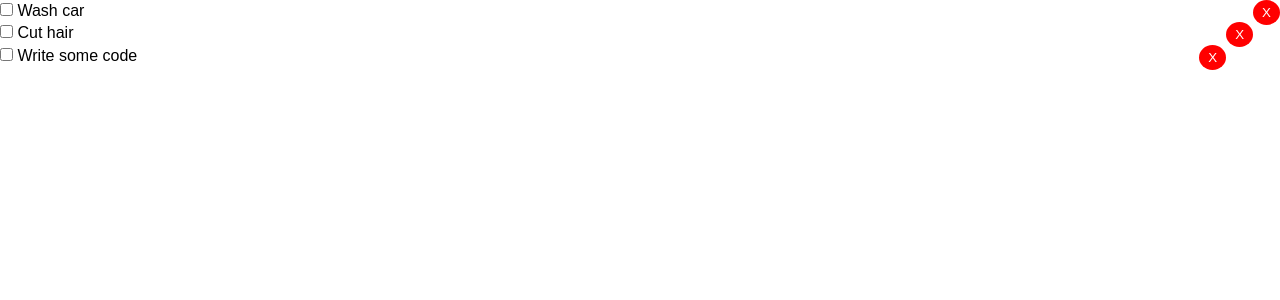
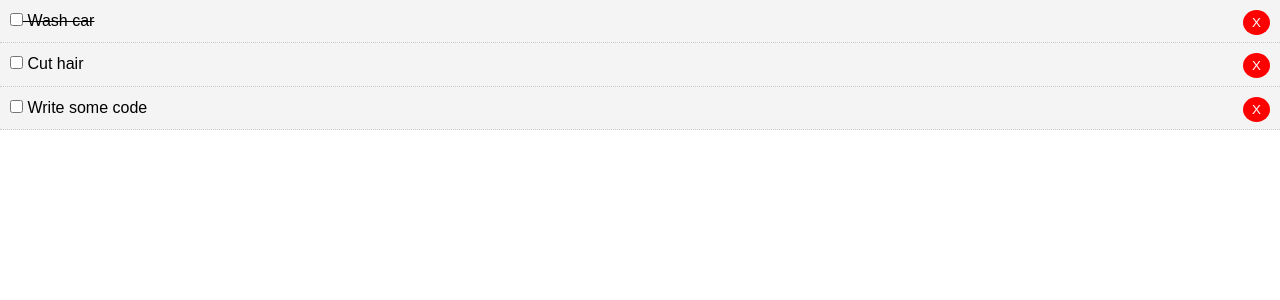
Before and after one commit to alex-coupe/angular-todo, an Angular app: page / in a window 1280 px wide. Shown: the top 300 px of the page. Built offline with nearby package versions, Linux system fonts and the light colour scheme.

Commit message:
Dynamic class setting

```diff
--- a/src/app/components/todo-item/todo-item.component.html
+++ b/src/app/components/todo-item/todo-item.component.html
@@ -1,4 +1,4 @@
-<div>
+<div [ngClass]="SetClass()">
     <p>
         <input type="checkbox" />
         {{todo.description}}
--- a/src/app/components/todo-item/todo-item.component.ts
+++ b/src/app/components/todo-item/todo-item.component.ts
@@ -14,4 +14,12 @@ export class TodoItemComponent implements OnInit {
   ngOnInit(): void {
   }
 
+  SetClass():object {
+    let classes = {
+      todo:true,
+      'is-complete': this.todo.isComplete
+    }
+    return classes;
+  }
+
 }
--- a/src/app/components/todo-list/todo-list.component.html
+++ b/src/app/components/todo-list/todo-list.component.html
@@ -1,4 +1,5 @@
 <app-todo-item
 *ngFor="let todo of todos"
-[todo]="todo">
+[todo]="todo"
+>
 </app-todo-item>
```
